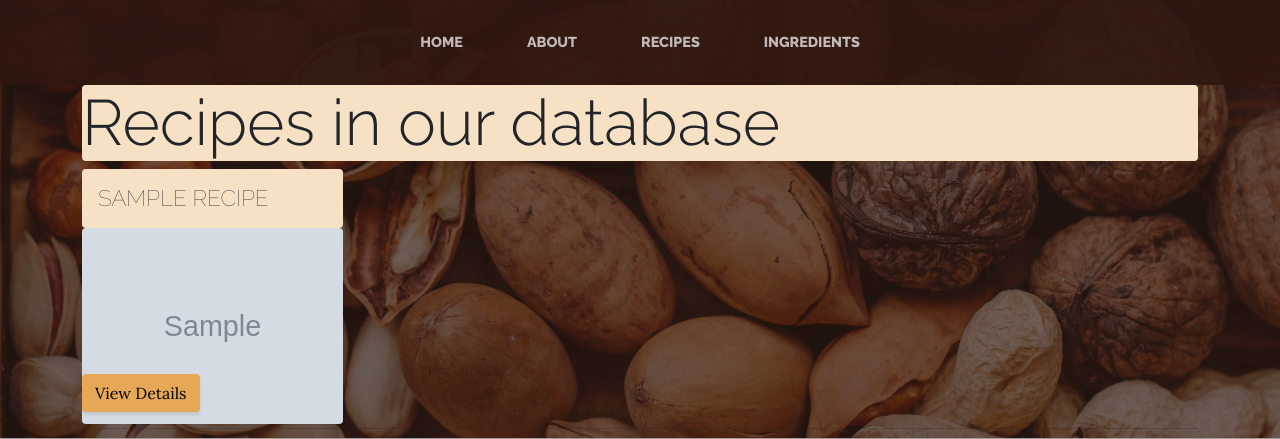
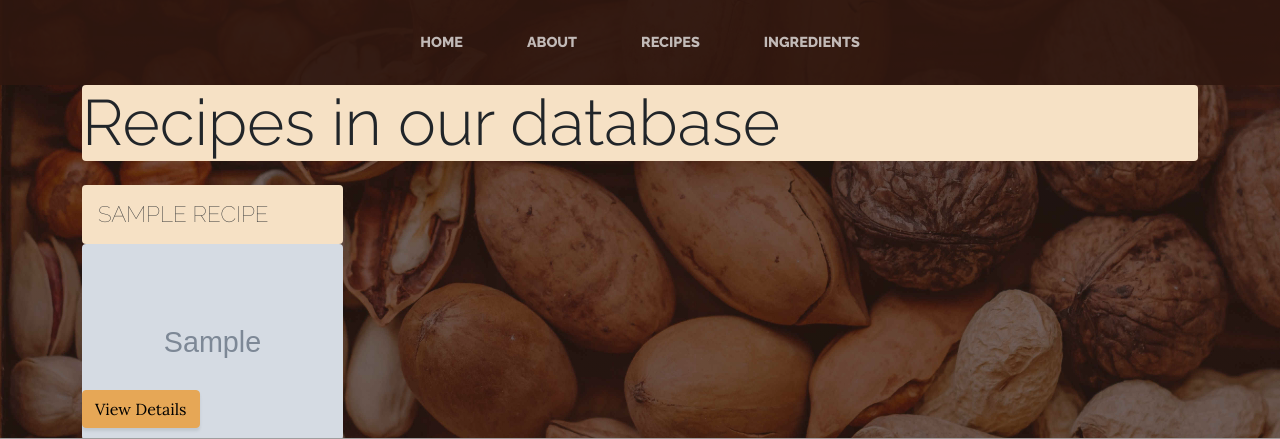
Before and after one commit to robertgrubba/recipes, a Django app: page /recipes/ in a window 1280 px wide. Shown: the part 273-712 px from the top of the page. Run offline with Django 4.2, Linux system fonts and the light colour scheme; tables that the repository leaves empty hold one stand-in row (values such as "Sample post"); grey boxes marked "Sample" are stand-in pictures; some libraries are stand-ins or nearby versions; grey boxes are pictures that could not be loaded.

Commit message:
layout fix

```diff
--- a/kitchen/templates/ingredients/ingredient_list.html
+++ b/kitchen/templates/ingredients/ingredient_list.html
@@ -28,7 +28,7 @@
         <!-- Example row of columns -->
         <div class="row">
         {% for item in object_list %}
-          <div class="col-md-3">
+          <div class="col-md-3 mt-3">
             <div class="bg-faded p-3 d-flex ms-auto rounded">
 		    <h2 class="section-heading mb-0">
 			<span class="section-heading-upper">{{ item.type.name }}</span>
--- a/kitchen/templates/recipes/category_detail.html
+++ b/kitchen/templates/recipes/category_detail.html
@@ -29,7 +29,7 @@
         <!-- Example row of columns -->
         <div class="row">
         {% for item in object.recipes.all %}
-          <div class="col-md-3">
+          <div class="col-md-3 mt-3">
             <div class="bg-faded p-3 d-flex ms-auto rounded">
 		    <h2 class="section-heading mb-0">
 			<span class="section-heading-upper">{{ item.type.name }}</span>
--- a/kitchen/templates/recipes/recipe_list.html
+++ b/kitchen/templates/recipes/recipe_list.html
@@ -26,7 +26,7 @@
         <!-- Example row of columns -->
         <div class="row">
         {% for item in object_list %}
-          <div class="col-md-3">
+          <div class="col-md-3 mt-3">
             <div class="bg-faded p-3 d-flex ms-auto rounded">
 		    <h2 class="section-heading mb-0">
 			<span class="section-heading-upper">{{ item.type.name }}</span>
```
